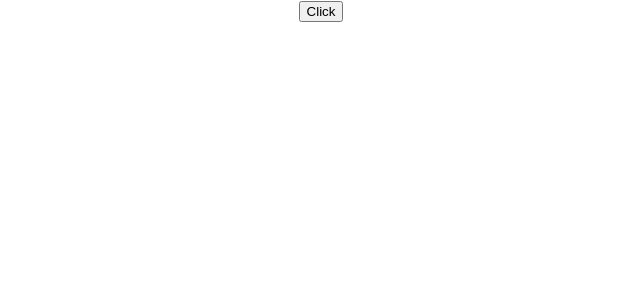
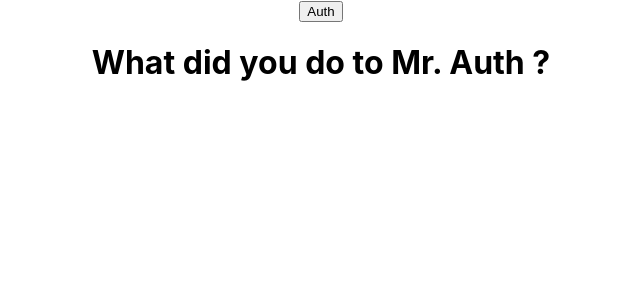
Before and after one commit to YasserB94/react18-fundamentals-crash-course, a React (Create React App) app: page / in a window 1280 px wide. Shown: the top 300 px of the page, without its empty margins (319-959 px from the left). Built offline with nearby package versions, Linux system fonts and the light colour scheme.

Commit message:
Added content up to 01 04 last including Conditional Rendering

```diff
--- a/src/App.js
+++ b/src/App.js
@@ -1,10 +1,11 @@
 import "./App.css";
+import { Authenticated } from "./Components/Authenticated";
 // import { IncrementalButton } from "./Components/IncrementalButton";
-import { Clicker } from "./Components/Clicker";
+import { Parent } from "./Components/Parent";
 function App() {
   return (
     <div className="App">
-      <Clicker />
+      <Authenticated></Authenticated>
     </div>
   );
 }
--- /dev/null
+++ b/src/Components/Authenticated.jsx
@@ -0,0 +1,26 @@
+import { useState } from "react";
+export const Authenticated = () => {
+  const [isAuth, setAuth] = useState(false);
+  return (
+    <>
+      <button
+        onClick={() => {
+          setAuth(!isAuth);
+        }}
+      >
+        Auth
+      </button>
+      <h1>{isAuth ? "Welcome Mr. Auth" : "What did you do to Mr. Auth ?"}</h1>
+      {isAuth ? <p>How are you today?</p> : null}
+
+      {isAuth && (
+        <p>
+          It works because in JavaScript, true && expression always evaluates to
+          expression, and false && expression always evaluates to false.
+          Therefore, if the condition is true, the element right after && will
+          appear in the output. If it is false, React will ignore and skip it.
+        </p>
+      )}
+    </>
+  );
+};
--- /dev/null
+++ b/src/Components/Child.jsx
@@ -0,0 +1,11 @@
+export const Child = (props) => {
+  return (
+    <button
+      onClick={() => {
+        props.helloParent("Hello there parent!");
+      }}
+    >
+      Child Button would like to say hi to it's parent!
+    </button>
+  );
+};
--- /dev/null
+++ b/src/Components/Parent.jsx
@@ -0,0 +1,9 @@
+import { Child } from "./Child";
+export const Parent = () => {
+  const sayHello = (message) => {
+    console.warn(`Child says: ${message}`);
+    console.warn("Parent is not responding....");
+  };
+
+  return <Child helloParent={sayHello} />;
+};
```
Also changed, not shown: 1 other file (tests, documents, lock files or other folders).
